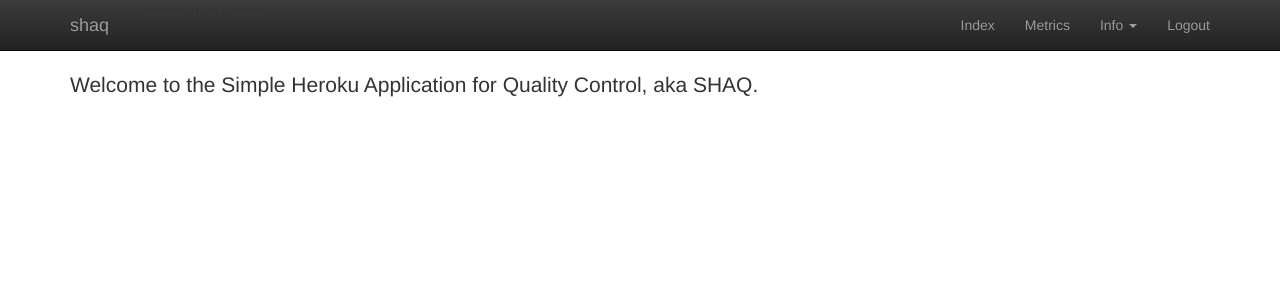
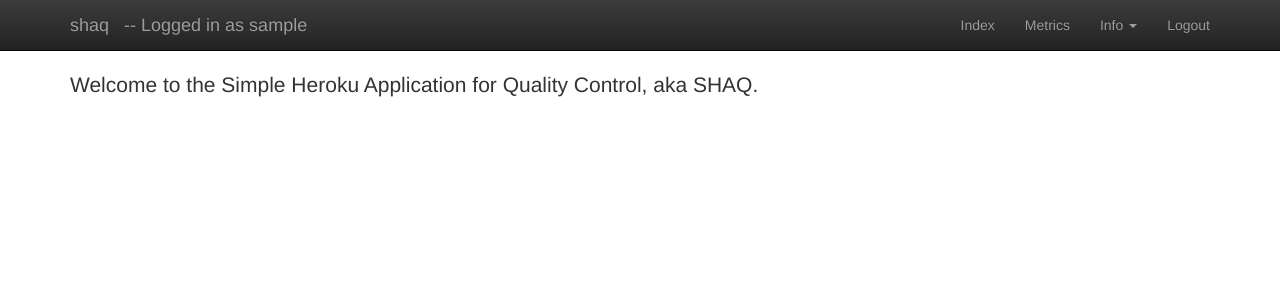
Before and after one commit to se42/shaq-heroku, a Django app: page / in a window 1280 px wide. Shown: the top 300 px of the page. Run offline with Django 3.2, Linux system fonts and the light colour scheme; the visitor is signed in with stand-in values (Sample User, id 1); some libraries are stand-ins or nearby versions.

Commit message:
another minor modification

```diff
--- a/templates/shaq/shaq_base.html
+++ b/templates/shaq/shaq_base.html
@@ -43,7 +43,7 @@
 						<span class="icon-bar"></span>
 					</button>
 					<a class="navbar-brand" href="#">shaq</a>
-					<span> -- Logged in as {{ request.user.username }}</span>
+					<span class="navbar-brand"> -- Logged in as {{ request.user.username }}</span>
 				</div>
 				<div id="navbar" class="navbar-collapse collapse">
 					<ul class="nav navbar-nav navbar-right">
```
